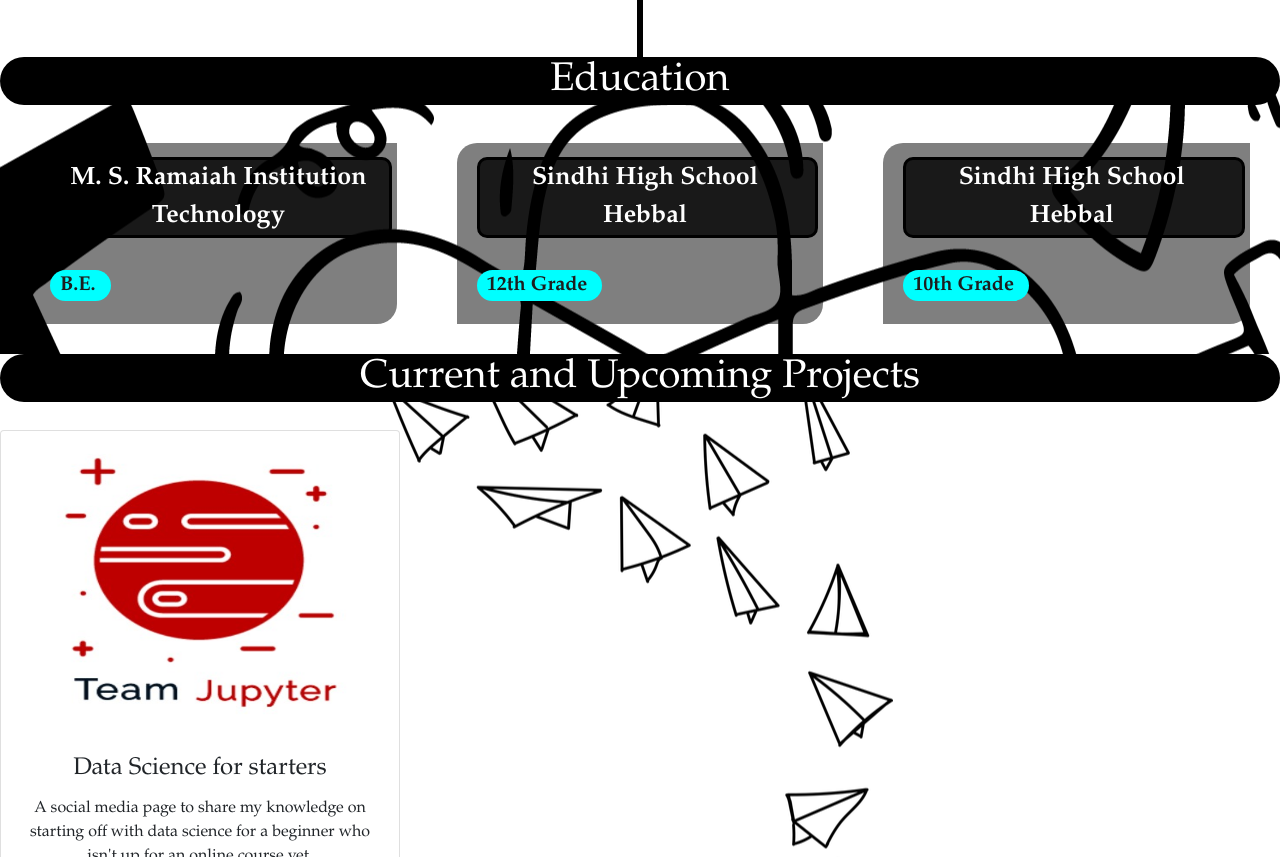
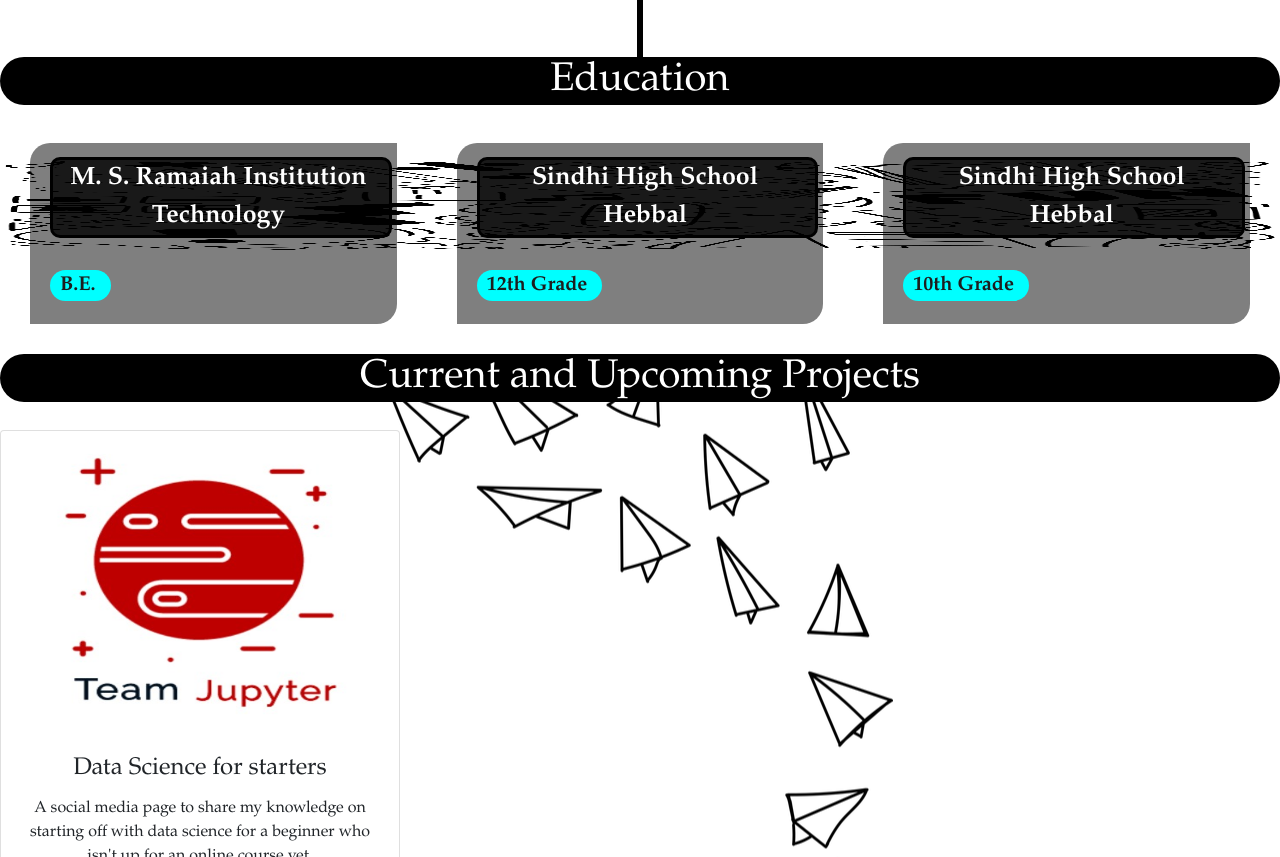
Before and after one commit to AshishJayaram/CV, a plain HTML site: page index.html in a window 1280 px wide. Shown: the part 2280-3137 px from the top of the page. Drawn offline with nearby package versions, Linux system fonts and the light colour scheme.

Commit message:
Update cv_styles.css

```diff
--- a/stylesheets/cv_styles.css
+++ b/stylesheets/cv_styles.css
@@ -102,7 +102,7 @@
 		  @media only screen and (max-device-width: 1366px) {
 			.parallax5 {
 			  background-attachment: scroll;
-                          Background-size:auto;
+                          Background-size: 100% 30%;
 		  }}
 
 		  .parallax3 {
```
